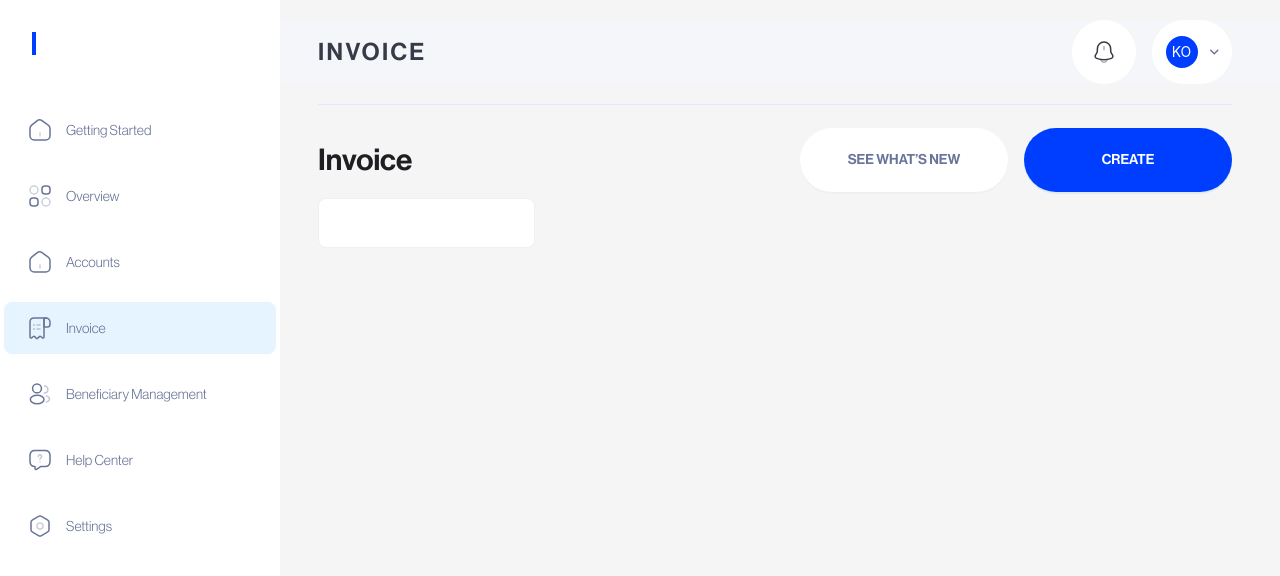
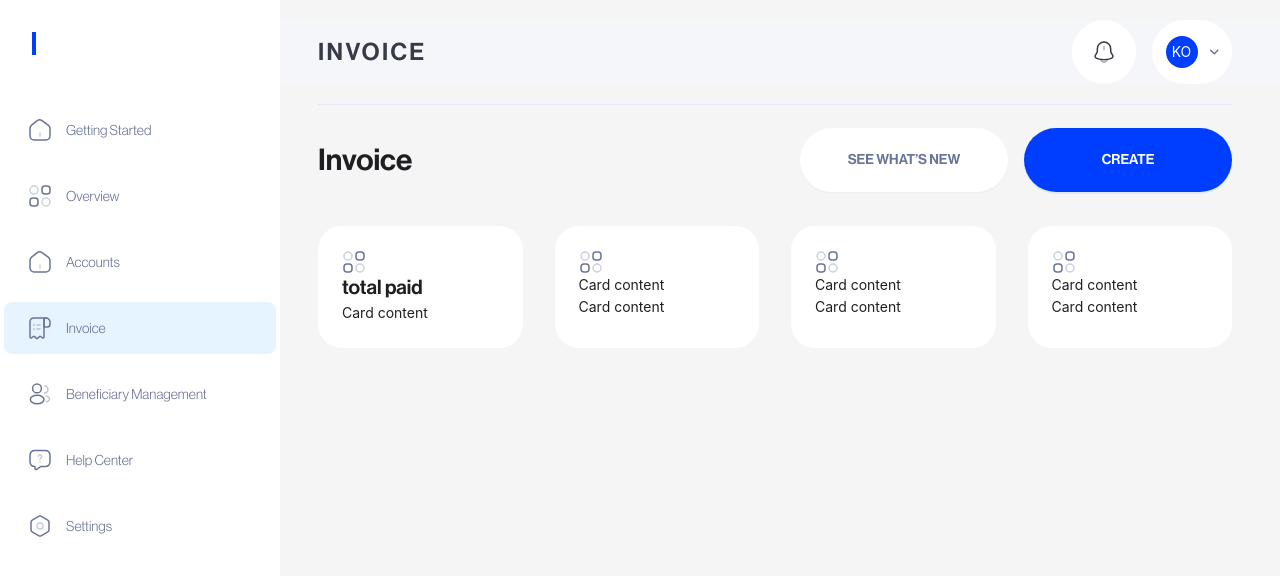
Before and after one commit to Dreezy305/Numeris-assessment, a React (Vite) app: page /app/invoice in a window 1280 px wide. Shown: the top 576 px of the page. Built offline with nearby package versions, Linux system fonts and the light colour scheme.

Commit message:
route fixes

```diff
--- a/src/app/invoice/Invoice.tsx
+++ b/src/app/invoice/Invoice.tsx
@@ -1,8 +1,9 @@
-import { Button, Card, Flex, Space, Typography } from "antd";
+import {  Button, Card, Flex, Space, Typography } from "antd";
+import { OverviewIcon } from "../../components/icons/icons";
 
 const Invoice = (): JSX.Element => {
   return (
-    <Flex vertical gap={6} style={{ width: "100%" }}>
+    <Flex vertical gap={34} style={{ width: "100%" }}>
       <Flex
         gap={6}
         style={{ width: "100%" }}
@@ -33,8 +34,32 @@ const Invoice = (): JSX.Element => {
         </Space>
       </Flex>
 
-      <div className="grid grid-cols-4 gap-x-4">
-        <Card />
+      <div className="grid grid-cols-4 gap-x-8">
+        <Card title={null} className="card_radius">
+          <OverviewIcon />
+          <div className="">
+            <Typography.Text className="font-NeueHaasDisplayMedium font-medium text-NumerisDark text-xl">
+              total paid
+            </Typography.Text>
+            <div></div>
+          </div>
+          <p>Card content</p>
+        </Card>
+        <Card title={null} className="card_radius">
+          <OverviewIcon />
+          <p>Card content</p>
+          <p>Card content</p>
+        </Card>
+        <Card title={null} className="card_radius">
+          <OverviewIcon />
+          <p>Card content</p>
+          <p>Card content</p>
+        </Card>
+        <Card title={null} className="card_radius">
+          <OverviewIcon />
+          <p>Card content</p>
+          <p>Card content</p>
+        </Card>
       </div>
     </Flex>
   );
--- a/src/config/config.tsx
+++ b/src/config/config.tsx
@@ -114,6 +114,8 @@ export const config: ThemeConfig = {
       fontSizeLG: 64,
       // colorTextHeading: "#808080",
       borderRadiusLG: 8,
+      borderRadiusSM: 24,
+      borderRadius: 24,
       // colorTextDescription: "#000",
     },
     Segmented: {
--- a/src/index.css
+++ b/src/index.css
@@ -47,6 +47,17 @@
   border-bottom: 1px solid #a1b8ff33 !important;
 }
 
+.card_radius {
+  border-radius: 24px;
+  border: none !important;
+}
+.badge_component {
+  display: flex !important;
+  flex-direction: row !important;
+  align-items: center !important;
+  justify-content: center !important;
+}
+
 /* .item_style {
   height: 52px !important;
 } */
```
